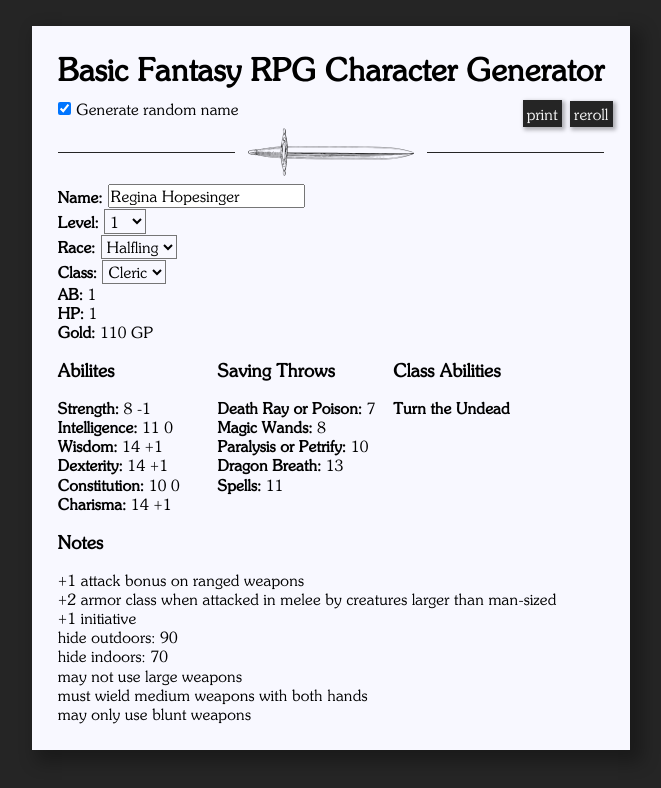
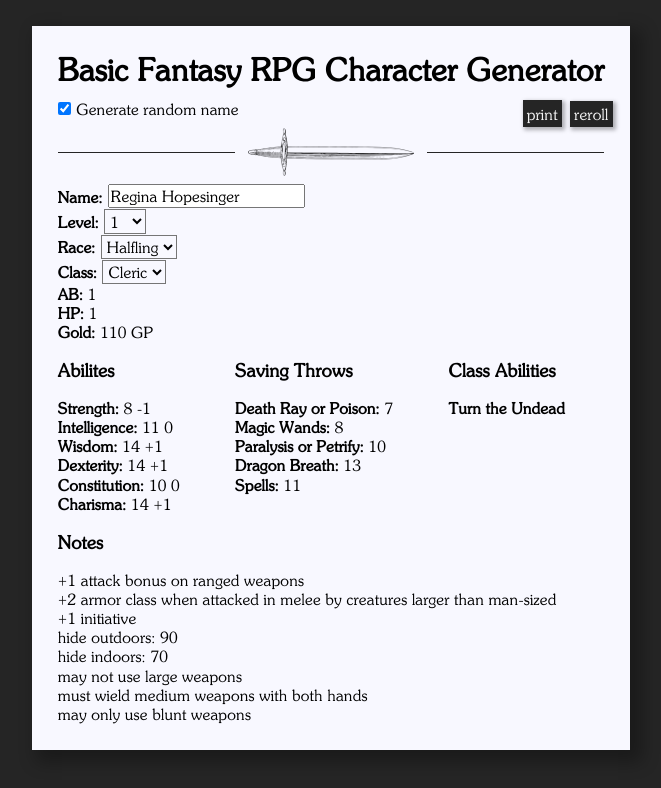
Before and after one commit to md2501/bfrpgcg, an Angular app: page / in a window 1280 px wide. Shown: the top 788 px of the page, without its empty margins (309-970 px from the left). Built offline with nearby package versions, Linux system fonts and the light colour scheme.

Commit message:
saves all in one line

```diff
--- a/src/app/app.component.html
+++ b/src/app/app.component.html
@@ -56,8 +56,7 @@
 
       <div class="grid-container">
         <!-- ABILITIES -->
-        <div class="container">
-          <div class="child">
+        <div>
           <h3>Abilites</h3>
           <div><b>Strength: </b>{{character.abilities["Strength"].score}} <span
               *ngIf="character.abilities['Strength'].mod > 0">+</span>{{character.abilities['Strength'].mod}}</div>
@@ -76,14 +75,13 @@
         </div>
 
         <!-- SAVING THROWS -->
-          <div class="child" style="float:right; width:50%;">
+        <div>
           <h3>Saving Throws</h3>
           <div><b>Death Ray or Poison: </b>{{character.savingThrows["Death Ray or Poison"]}}</div>
           <div><b>Magic Wands: </b>{{character.savingThrows["Magic Wands"]}}</div>
           <div><b>Paralysis or Petrify: </b>{{character.savingThrows["Paralysis or Petrify"]}}</div>
           <div><b>Dragon Breath: </b>{{character.savingThrows["Dragon Breath"]}}</div>
           <div><b>Spells: </b>{{character.savingThrows["Spells"]}}</div>
-          </div>
         </div>
 
       <!-- CLASS ABILITIES -->
@@ -99,13 +97,12 @@
       <h3>Spells</h3>
       <div [formGroup]="spellForm">
         <div class="grid-container">
-            <div formArrayName="spellArray"
-              *ngFor="let spellLevel of spellForm.controls.spellArray.controls; index as i" class="spell-level">
+          <div formArrayName="spellArray" *ngFor="let spellLevel of spellForm.controls.spellArray.controls; index as i"
+            class="spell-level">
             <b>Level {{i+1}}</b> ({{character.characterClass.spellProgression[character.level][i]}})<br>
             <ng-container class="spell-container" [formArrayName]="i"
               *ngFor="let spellCheckbox of spellForm.controls.spellArray.controls[i].controls; index as j">
-                <input name="spell-box" class="spell-box" type="checkbox" (change)="onSetSpells()"
-                  [formControlName]="j">
+              <input name="spell-box" class="spell-box" type="checkbox" (change)="onSetSpells()" [formControlName]="j">
               <span class="spell-span"> {{character.characterClass.spells[i][j]}}</span><br>
             </ng-container>
           </div>
```
Lines whose indentation alone changed are shown as unchanged.
